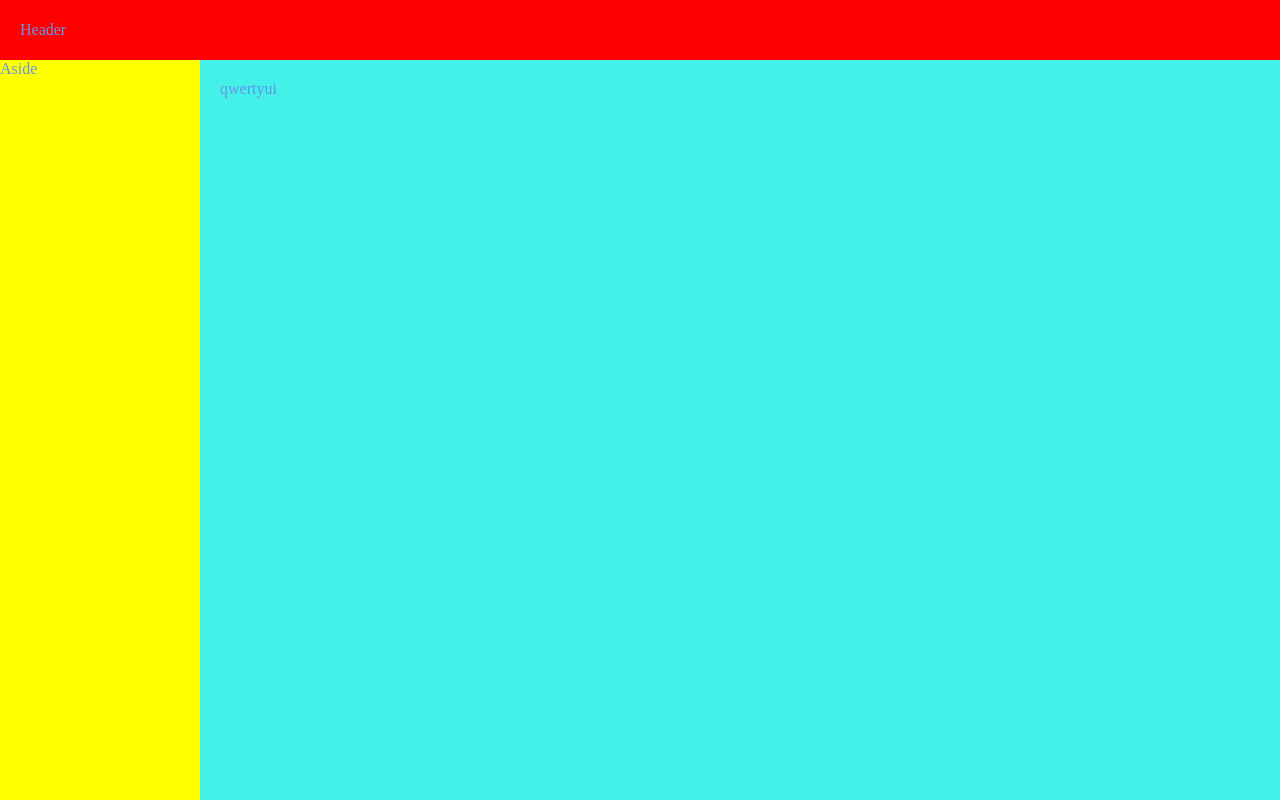
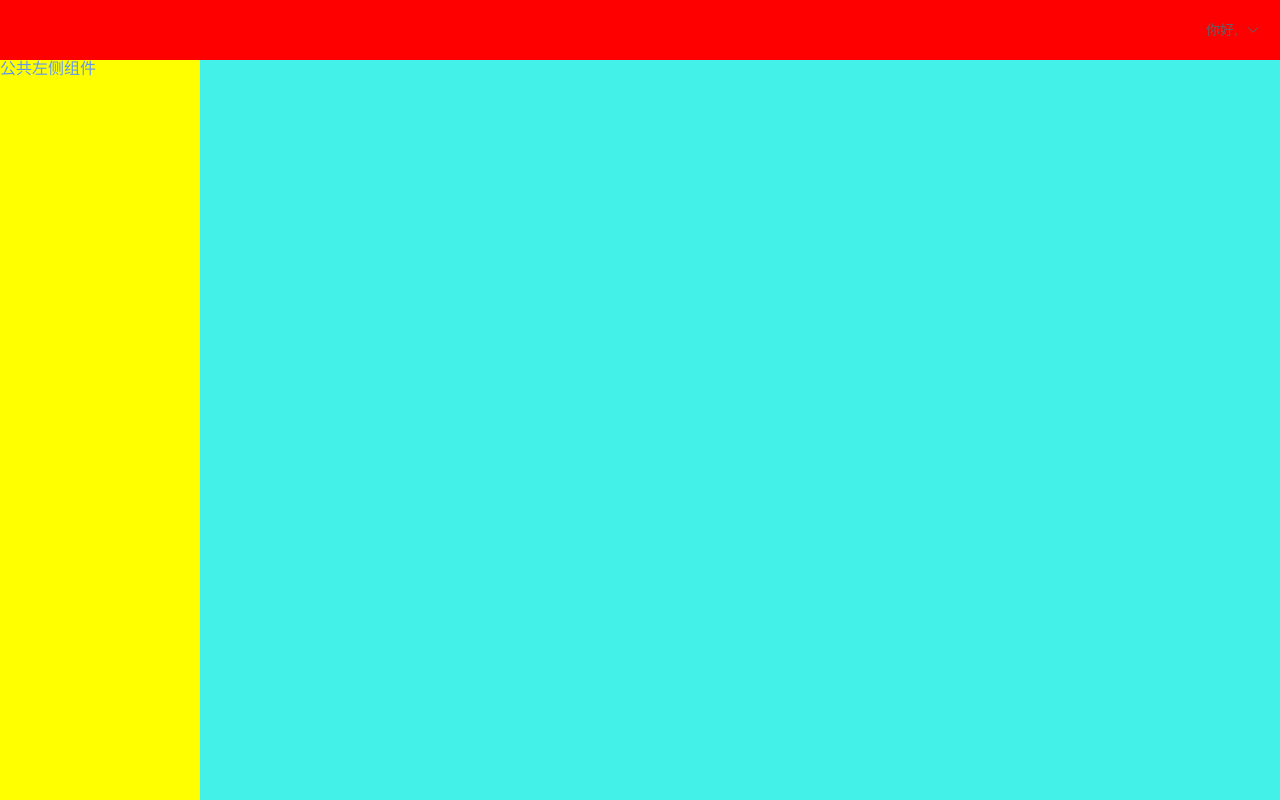
Before and after one commit to gdjianpeng/guang16_changchenghoutai, a Vue app: page /#/admin in a window 1280 px wide. Built offline with nearby package versions, Linux system fonts and the light colour scheme.

Commit message:
实现公共头部功能

```diff
--- a/src/component/admin/Admin.vue
+++ b/src/component/admin/Admin.vue
@@ -2,15 +2,18 @@
     <div class="admin">
         <el-container>
             <!-- 公共头部 -->
-            <el-header>Header</el-header>
+            <el-header>
+                <app-header></app-header>
+            </el-header>
 
             <el-container class="admin_content">
                 <!-- 公共左侧 -->
-                <el-aside width="200px">Aside</el-aside>
+                <el-aside width="200px">
+                     <app-aside></app-aside>
+                </el-aside>
                 <!-- 变化的后台管理子页面 -->
                 <el-main>
-                    <!-- <router-view></router-view> -->
-                    qwertyui
+                    <router-view></router-view>
                 </el-main>
             </el-container>
         </el-container>
--- a/src/component/login/Login.vue
+++ b/src/component/login/Login.vue
@@ -40,18 +40,19 @@ export default {
   methods: {
     login() {
       // post请求的第二个参数是发送的数据, 这里直接把data里的表单对象传过去
-      this.$http.post(this.$api.login, this.ruleForm2).then((res) => {
-          if(res.data.status==0){
+      this.$http.post(this.$api.login, this.ruleForm2).then(res => {
+        if (res.data.status == 0) {
           // 第一个参数是文本内部, 第二个标题, 第三个是个配置对象
-              this.$alert("登陆成功","提示",{
-                callback:()=>{
+          this.$alert("登陆成功", "提示", {
+            callback: () => {
+              // 保存用户姓名
+              localStorage.setItem("uname", res.data.message.uname);
               // 使用了路由插件之后, 组件实例就拥有了该对象, 对象有一个push方法, 可以进行路由跳转
-                  this.$router.push({name:'admin'});
+              this.$router.push({ name: "admin" });
             }
           });
-
-          }else{
-              this.$alert(res.data.message)
+        } else {
+          this.$alert(res.data.message);
         }
       });
     },
--- a/src/component/subcom/Header.vue
+++ b/src/component/subcom/Header.vue
@@ -1,15 +1,47 @@
 <template>
-    <div>
-        公共头部组件
+    <div class="header">
+        <el-dropdown @command="handleCommand">
+            <span class="el-dropdown-link">
+                <span>你好, {{ uname }}</span>
+                <i class="el-icon-arrow-down el-icon--right"></i>
+            </span>
+            <el-dropdown-menu slot="dropdown">
+                <el-dropdown-item command="a">修改密码</el-dropdown-item>
+                <el-dropdown-item command="b">退出登陆</el-dropdown-item>
+            </el-dropdown-menu>
+        </el-dropdown>
     </div>
 </template>
 
 <script>
-    export default {
+export default {
+  data() {
+    return {
+      uname: localStorage.getItem("uname")
+    };
+  },
 
+  methods: {
+    logout() {
+      this.$http.get(this.$api.logout).then(res => {
+        if (res.data.status == 0) {
+          this.$router.push({ name: "login" });
+        }
+      });
+    },
+
+    // 通过command参数判断点击的是那个菜单
+    handleCommand(command) {
+      if (command == "b") {
+        this.logout();
+      }
     }
+  }
+};
 </script>
 
 <style scoped>
-
+.header {
+  text-align: right;
+}
 </style>
```
Lines whose indentation alone changed are shown as unchanged.
